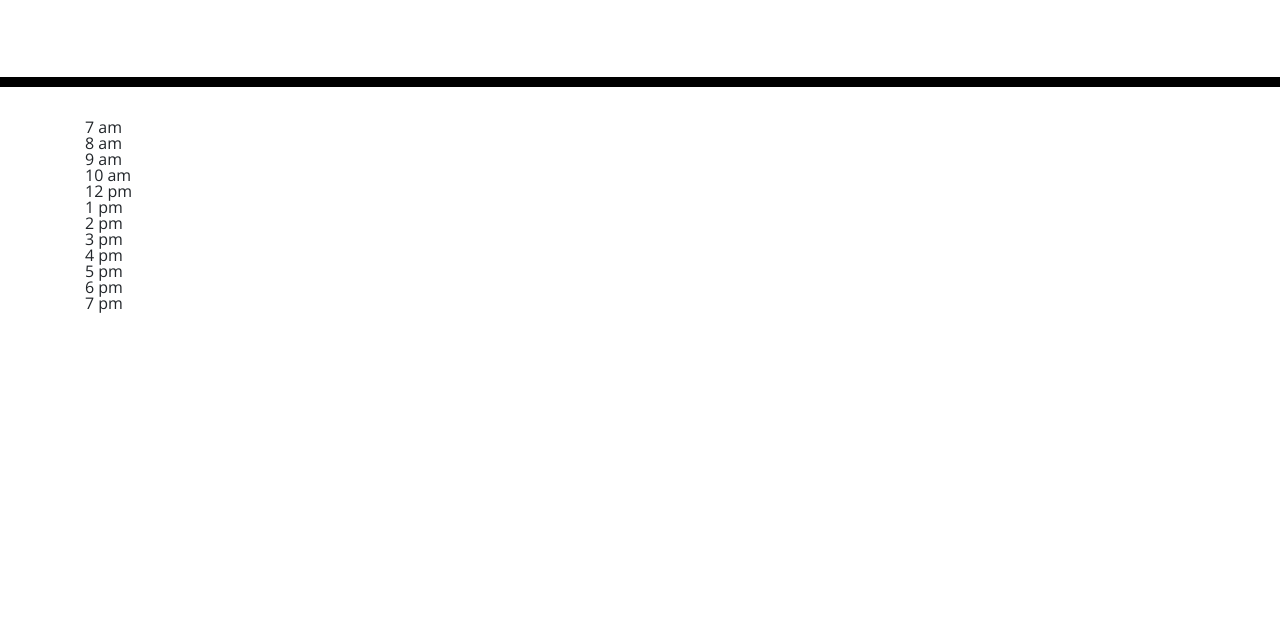
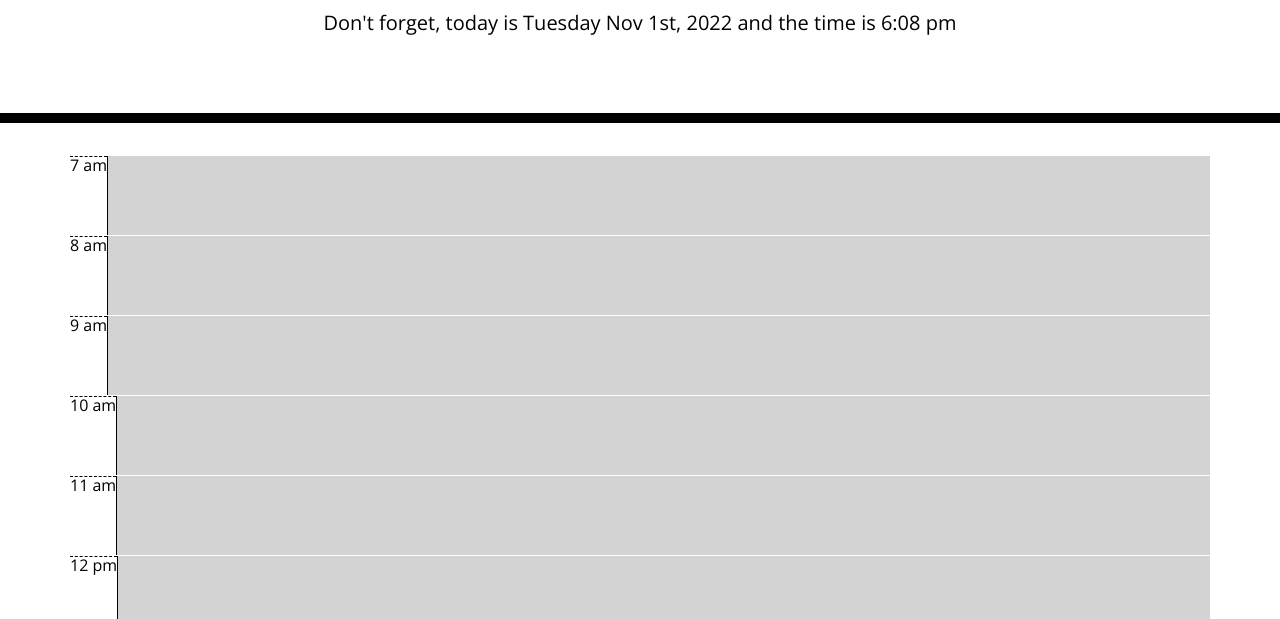
Before and after one commit to Viruz0322/Daily-Planner, a plain HTML site: page index.html in a window 1280 px wide. Shown: the part 181-800 px from the top of the page. Drawn offline with nearby package versions, Linux system fonts and the light colour scheme; files that its build step writes are made by us from their sources.

Commit message:
added display for current day and time

```diff
--- a/assets/script.js
+++ b/assets/script.js
@@ -1,14 +1,65 @@
+//Set variables to use in functions
 var container = document.querySelector(".container")
-var blocks = [7,8,9,10,12,13,14,15,16,17,18,19]
+var blocks = [7,8,9,10,11,12,13,14,15,16,17,18,19]
+var date = new Date();
 
+$(document).ready(function () {
+    var today = moment();
+
+    $("#currentDay").text(today.format("[Don't forget, today is] dddd MMM Do, YYYY [and the time is] h:mm a"));
+    var scheduledEvent = $(this).siblings(".descritpion").val();
+    var time = $(this).parent().attr('id');
+    localStorage.setItem(time,scheduledEvent);
+});
+
+//cross check if it is current hour
+function isCurrentPastOrFuture(hour) {
+    if (date.getHours() == hour) {
+        return 1
+        //if it is past current hour
+    } else if (date.getHours() > hour) {
+        return 2
+        //if it is before current hour
+    } else {
+        return 3
+    }
+setInterval(timeUpdater, 30000)
+
+function timeUpdater() {
+    timeUpdater();
+}
+}
+
+
+
+//take the length of the blocks Var and for every entry create what is stated below
 for (var i=0; i < blocks.length; i++ ) {
+    //setting a var that creates a div block for every number in blocks
     var wrapper = document.createElement("div");
-    wrapper.setAttribute("style", "display: flex; align-items: center; width: 100%")
+    //linking css attributes to wrapper
+    wrapper.setAttribute("class", "row timeblock");
+    if (isCurrentPastOrFuture(blocks[i]) == 1) {
+        //setting a speciel attribute to any block that is current time
+        wrapper.classList.add("present");
+    } else if (isCurrentPastOrFuture(blocks[i]) == 2) {
+        wrapper.classList.add("past");
+    } else {
+        wrapper.classList.add("future");
+    };
+    //setting a var that creates a div block for every entry in blocks
     var block = document.createElement("div");
+    //setting a var that creates a textarea for every entry in blocks
     var textbox = document.createElement('textarea');
-    textbox.setAttribute("style", "flex=grow: 1; height: 100px");
+    //linking css attributes to textbox
+    textbox.setAttribute("class", "description col-md-10");
+    //linking css attributes to block
+    block.setAttribute("class", "hour");
+    //taking the blocks entry and converting to stander 12 hours time
+    block.textContent = moment(blocks[i], 'HH').format('h a');
+    //attaching block to wrapper var
     wrapper.appendChild(block);
-    wrapper.appendChild(textbox)
-    block.textContent = moment(blocks[i], 'HH').format('h a')
-    container.appendChild(block);
+    //attaching text box wrapper
+    wrapper.appendChild(textbox);
+    //attaching wrapper (that contains the block and textbox) to the container in HTML
+    container.appendChild(wrapper);
 }
--- a/index.html
+++ b/index.html
@@ -18,7 +18,7 @@
       href="https://fonts.googleapis.com/css?family=Open+Sans&display=swap"
       rel="stylesheet"
     />
-    <link rel="stylesheet" href="style.css" />
+    <link rel="stylesheet" href="./assets/style.css" />
     <title>Work Day Scheduler</title>
   </head>
 
```
